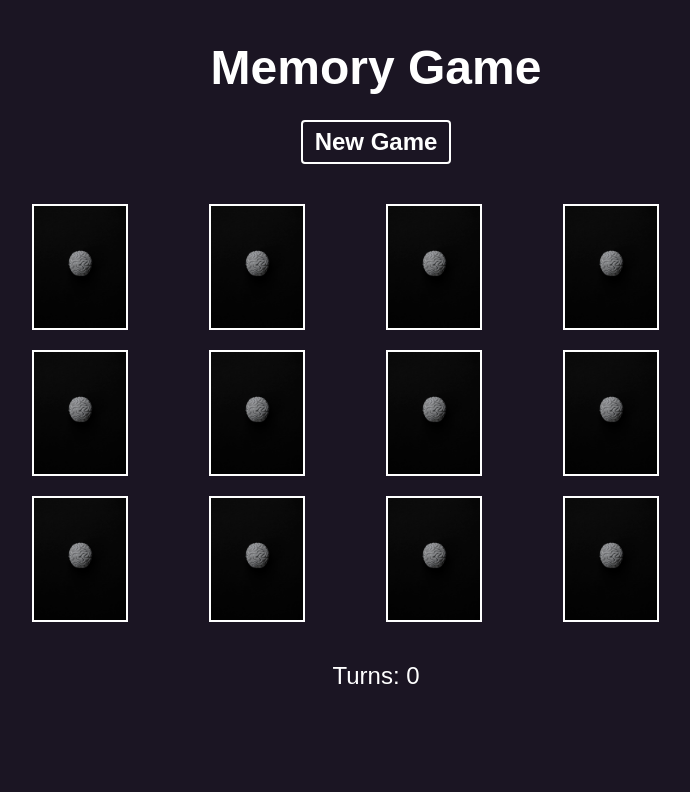
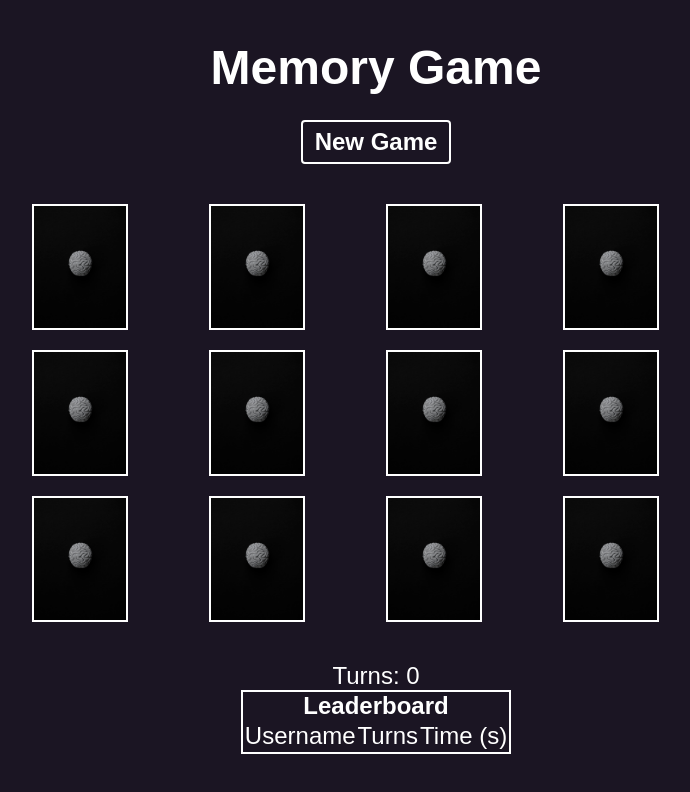
Before and after one commit to brandonfelty/memory-game, a React (Create React App) app: page / in a window 1280 px wide. Shown: the top 792 px of the page, without its empty margins (264-954 px from the left). Built offline with nearby package versions, Linux system fonts and the light colour scheme.

Commit message:
adds leaderboard component

```diff
--- a/src/App.js
+++ b/src/App.js
@@ -1,6 +1,7 @@
 import React, { useEffect, useState } from 'react';
 import './styles/App.css';
 import SingleCard from './components/SingleCard';
+import Leaderboard from './components/Leaderboard';
 
 const cardImages = [
   { "src": "/images/elk Small.png", matched: false },
@@ -91,6 +92,7 @@ function App() {
         ))}
       </div>
       <p>Turns: {turns}</p>
+      <Leaderboard />
     </div>
   );
 }
--- /dev/null
+++ b/src/components/Leaderboard.css
@@ -0,0 +1,3 @@
+.leaderboard--container {
+  border: 2px solid white;
+}
--- /dev/null
+++ b/src/components/Leaderboard.jsx
@@ -0,0 +1,33 @@
+import React from 'react';
+import './Leaderboard.css';
+
+const dummyData = [
+  {user_id: 1, username: 'mike', turns: 5, time: 10},
+  {user_id: 2, username: 'larry', turns: 6, time: 100},
+  {user_id: 3, username: 'cleo', turns: 12, time: 10},
+  {user_id: 4, username: 'stew', turns: 17, time: 100},
+  {user_id: 5, username: 'mary', turns: 18, time: 100},
+  {user_id: 6, username: 'cindy', turns: 18, time: 1000},
+  {user_id: 7, username: 'bane', turns: 19, time: 1000},
+  {user_id: 8, username: 'gerry', turns: 20, time: 100},
+  {user_id: 9, username: 'tiger', turns: 20, time: 1000},
+  {user_id: 10, username: 'eagermike', turns: 22, time: 1000}
+];
+
+const Leaderboard = () => {
+  return (
+    <div className='leaderboard--container'>
+      <h4 className='leaderboard--title'>Leaderboard</h4>
+      <table className='leaderboard--table'>
+        <tr>
+          <td>Username</td>
+          <td>Turns</td>
+          <td>Time (s)</td>
+        </tr>
+
+      </table>
+    </div>
+  )
+}
+
+export default Leaderboard
```
